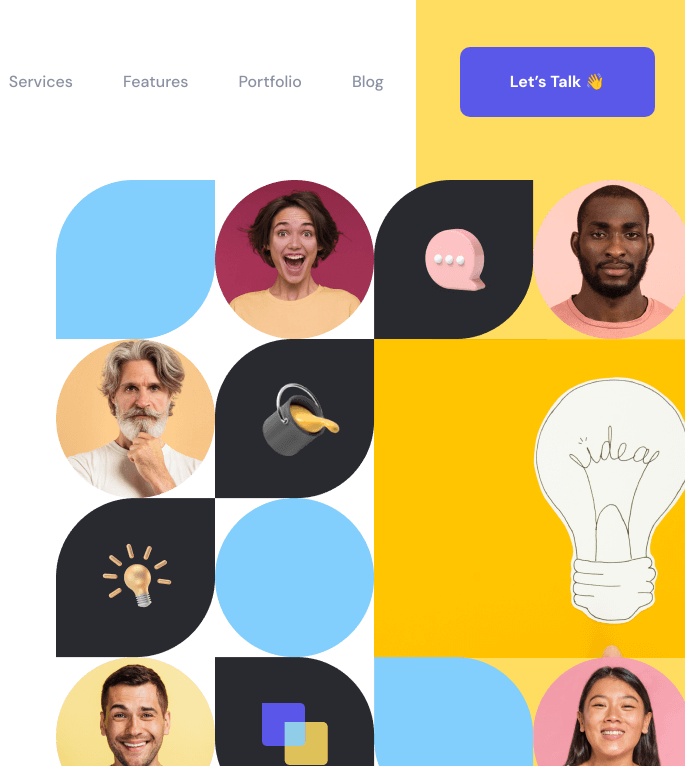
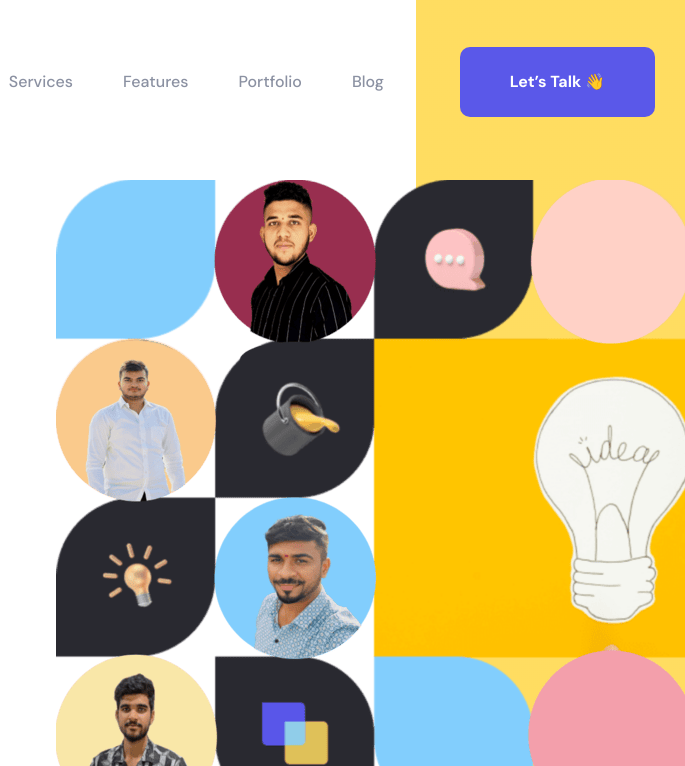
Before and after one commit to Saurabh1162/FSC-Consultancy-Website, a plain HTML site: page index.html in a window 1280 px wide. Shown: the top 766 px of the page, 595-1280 px from the left. Drawn offline with nearby package versions, Linux system fonts and the light colour scheme.

Commit message:
Hero_Banner_Integration

```diff
--- a/index.html
+++ b/index.html
@@ -158,7 +158,7 @@
           </div>
 
           <figure class="hero-banner">
-            <img src="./assets/images/hero-banner.png" width="794" height="637" alt="hero banner" class="w-100">
+            <img src="./assets/images/file-1.png" width="794" height="637" alt="hero banner" class="w-100">
           </figure>
 
         </div>
```
Also changed, not shown: assets/images/file-1.png (added).
